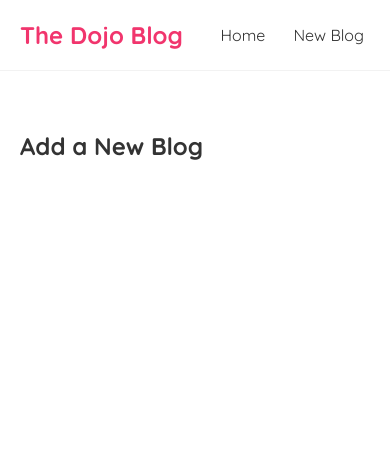
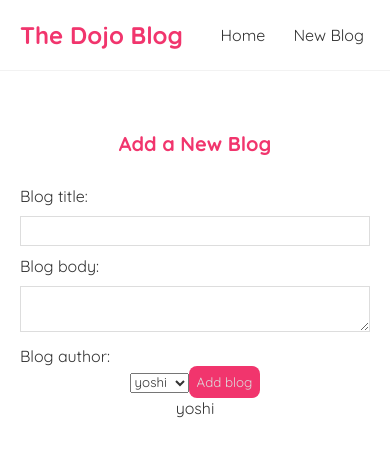
Before and after one commit to Takudzwa88/react_fundamentals, a React (Create React App) app: page /create in a window 390 px wide. Shown: the top 456 px of the page. Built offline with nearby package versions, Linux system fonts and the light colour scheme.

Commit message:
Refined layout and added responsive styles

```diff
--- a/src/BlogDetails.js
+++ b/src/BlogDetails.js
@@ -1,11 +1,21 @@
 import { useParams } from "react-router-dom";
+import useFetch from "./useFetch";
 
 const BlogDetails = () => {
   const { id } = useParams();
+  const { data: blog, error, isPending } = useFetch('http://localhost:8000/blogs/' + id);
 
   return (
     <div className="blog-details">
-      <h2>Blog details - { id }</h2>
+        { isPending && <div>Loading...</div> }
+        { error && <div>{ error }</div> }
+        { blog && (
+            <article>
+              <h2>{ blog.title }</h2>
+              <p>Written by { blog.author }</p>
+              <div>{ blog.body }</div>
+            </article>
+        )}
     </div>
   );
 }
--- a/src/Create.js
+++ b/src/Create.js
@@ -1,9 +1,43 @@
+import { useState } from "react";
+
 const Create = () => {
-    return (
-      <div className="create">
-        <h2>Add a New Blog</h2>
-      </div>
-     );
-}
+  const [title, setTitle] = useState("");
+  const [body, setBody] = useState("");
+  const [author, setAuthor] = useState("yoshi");
+
+  return (
+    <div className="create">
+      <h2>Add a New Blog</h2>
+      <form>
+        <label>Blog title:</label>
+        <input
+          type="text"
+          required
+          value={title}
+          onChange={(e) => setTitle(e.target.value)}
+        />
+        <label>Blog body:</label>
+        <textarea
+          required
+          value={body}
+          onChange={(e) => setBody(e.target.value)}
+        ></textarea>
+        <label>Blog author:</label>
+        <select
+        value={author}
+        onChange={(e) => setAuthor(e.target.value)}
+        >
+
+          <option value="mario">mario</option>
+          <option value="yoshi">yoshi</option>
+        </select>
+        <button>Add blog</button>
+        <p>{title}</p>
+        <p>{body}</p>
+        <p>{ author }</p>
+      </form>
+    </div>
+  );
+};
 
 export default Create;
--- a/src/index.css
+++ b/src/index.css
@@ -51,3 +51,44 @@
 .blog-preview a{
   text-decoration: none;
 }
+
+/* blog details page */
+.blog-details h2 {
+  font-size: 20px;
+  color: #f1356d;
+  margin-bottom: 10px;
+}
+.blog-details div {
+  margin: 20px 0;
+}
+/* create a new blog form*/
+.create {
+  max-width: 400px;
+  margin: 0 auto;
+  text-align: center;
+}
+.create label {
+  text-align: left;
+  display: block;
+}
+.create h2 {
+font-size: 20px;
+color: #f1356d;
+margin-bottom: 30px;
+}
+.create input, .create textarea, .create delect {
+    width: 100%;
+    padding: 6px 10px;
+    margin: 10px 0;
+    border: 1px solid #ddd;
+    box-sizing: border-box;
+    dispaly: block
+}
+.create button{
+  background: #f1356d;
+  color:#ddd;
+  border: 0;
+  padding: 8px;
+  border-radius: 8px;
+  cursor: pointer;
+}
```
